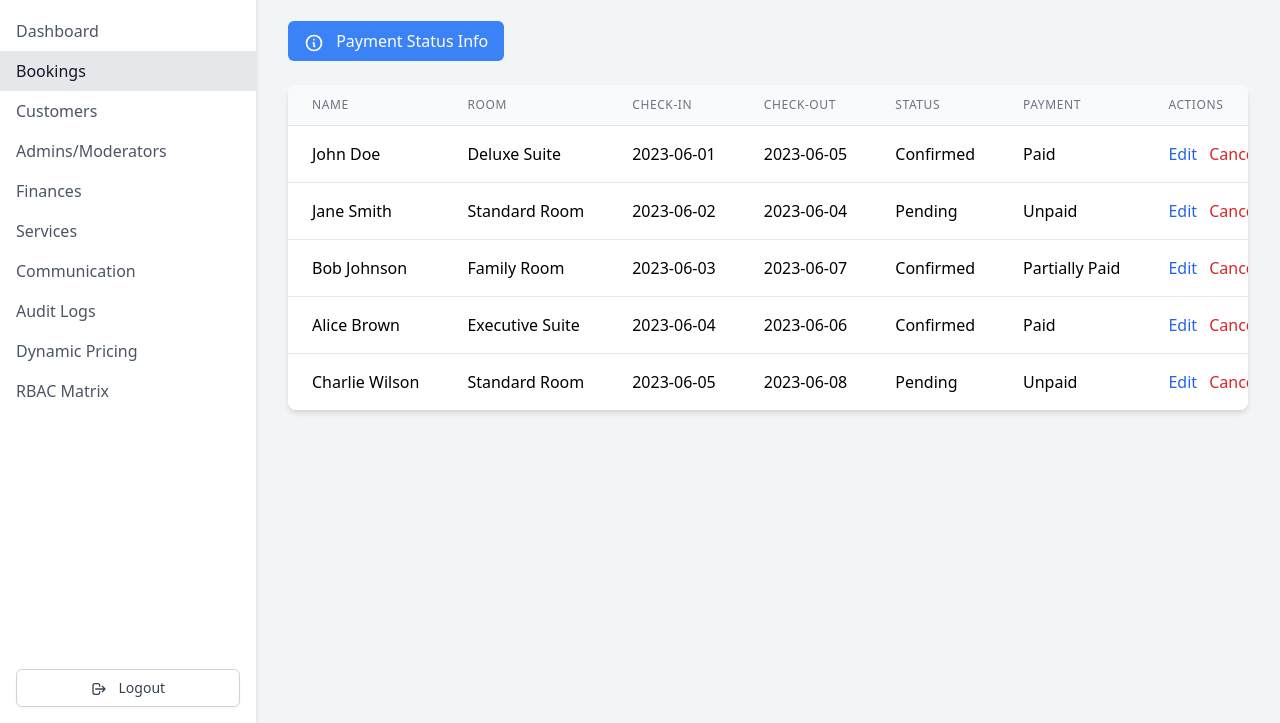
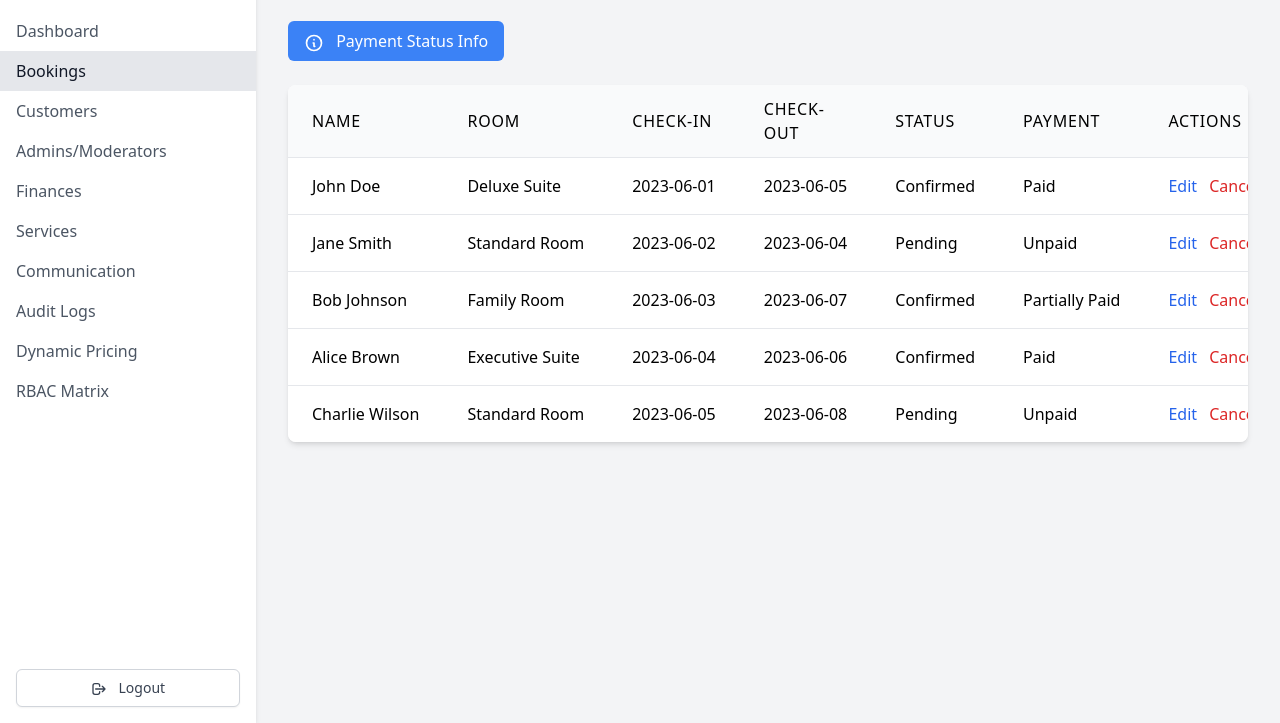
Before and after one commit to Darrren8533/Hello, a plain HTML site: page CAMS-Owner/bookingDetails.html in a window 1280 px wide. Shown: the part 77-800 px from the top of the page. Drawn offline with nearby package versions, Linux system fonts and the light colour scheme.

Commit message:
Update bookingDetails.html

```diff
--- a/CAMS-Owner/bookingDetails.html
+++ b/CAMS-Owner/bookingDetails.html
@@ -98,13 +98,13 @@
                     <table class="min-w-full divide-y divide-gray-200">
                         <thead class="bg-gray-50">
                             <tr>
-                                <th class="px-6 py-3 text-left text-xs font-medium text-gray-500 uppercase tracking-wider">Name</th>
-                                <th class="px-6 py-3 text-left text-xs font-medium text-gray-500 uppercase tracking-wider">Room</th>
-                                <th class="px-6 py-3 text-left text-xs font-medium text-gray-500 uppercase tracking-wider">Check-in</th>
-                                <th class="px-6 py-3 text-left text-xs font-medium text-gray-500 uppercase tracking-wider">Check-out</th>
-                                <th class="px-6 py-3 text-left text-xs font-medium text-gray-500 uppercase tracking-wider">Status</th>
-                                <th class="px-6 py-3 text-left text-xs font-medium text-gray-500 uppercase tracking-wider">Payment</th>
-                                <th class="px-6 py-3 text-left text-xs font-medium text-gray-500 uppercase tracking-wider">Actions</th>
+                                <th class="px-6 py-3 text-left text-md font-medium text-black-500 uppercase tracking-wider">Name</th>
+                                <th class="px-6 py-3 text-left text-md font-medium text-black-500 uppercase tracking-wider">Room</th>
+                                <th class="px-6 py-3 text-left text-md font-medium text-black-500 uppercase tracking-wider">Check-in</th>
+                                <th class="px-6 py-3 text-left text-md font-medium text-black-500 uppercase tracking-wider">Check-out</th>
+                                <th class="px-6 py-3 text-left text-md font-medium text-black-500 uppercase tracking-wider">Status</th>
+                                <th class="px-6 py-3 text-left text-md font-medium text-black-500 uppercase tracking-wider">Payment</th>
+                                <th class="px-6 py-3 text-left text-md font-medium text-black-500 uppercase tracking-wider">Actions</th>
                             </tr>
                         </thead>
                         <tbody class="bg-white divide-y divide-gray-200" id="bookingsTableBody">
```
